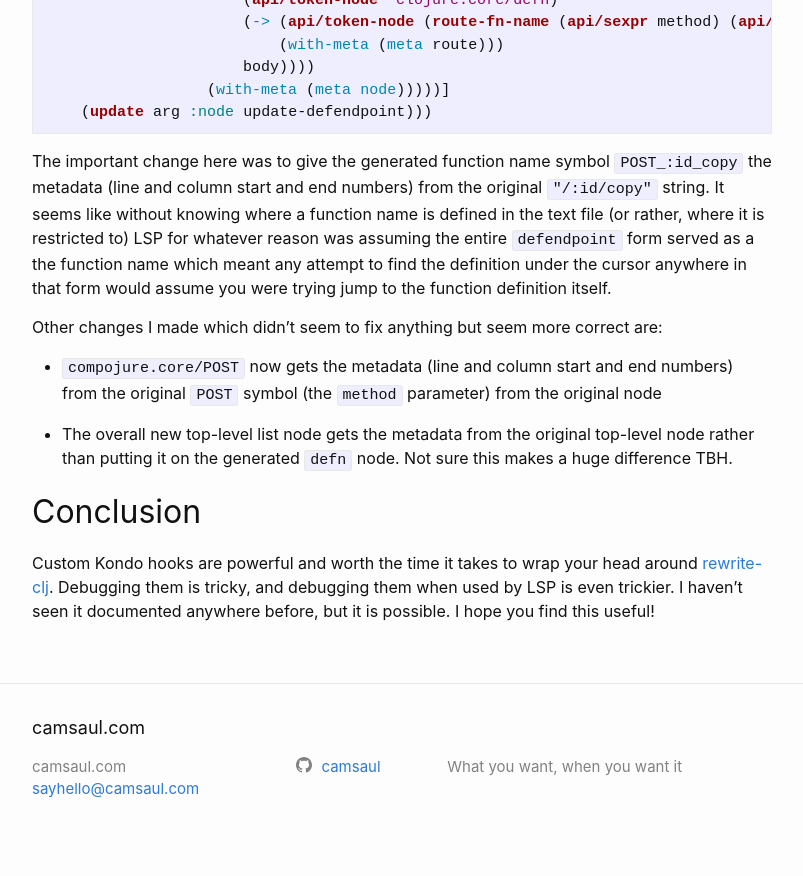
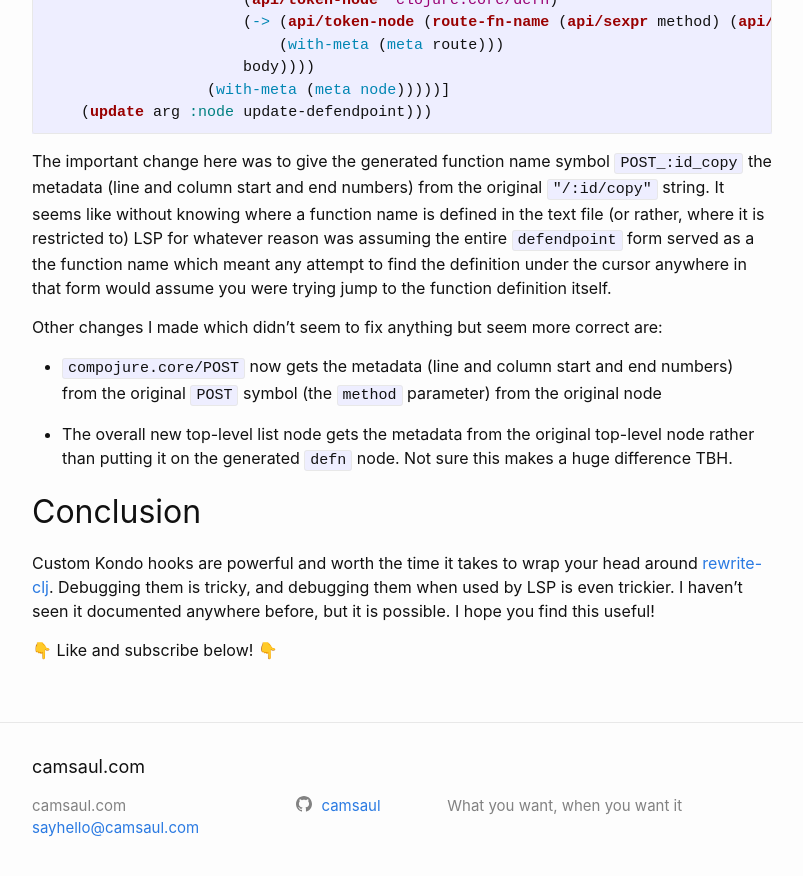
Before and after one commit to camsaul/camsaul.com, a Jekyll site: the page built from _posts/2024-09-04-debugging-clojure-lsp-jump-to-definition.markdown, in a window 1280 px wide and 900 px high, scrolled down 5243 px. Shown: the top 876 px of the window, without its empty margins (238-1041 px from the left). Built offline with Jekyll 4.4.1, drawn with Linux system fonts in a browser that asks for light colours; a script that is not in the unit is left out.

Commit message:
Like and subscribe!

```diff
--- a/_posts/2024-09-04-debugging-clojure-lsp-jump-to-definition.markdown
+++ b/_posts/2024-09-04-debugging-clojure-lsp-jump-to-definition.markdown
@@ -267,3 +267,5 @@ Other changes I made which didn't seem to fix anything but seem more correct are
 Custom Kondo hooks are powerful and worth the time it takes to wrap your head around
 [rewrite-clj](https://github.com/clj-commons/rewrite-clj). Debugging them is tricky, and debugging them when used by LSP
 is even trickier. I haven't seen it documented anywhere before, but it is possible. I hope you find this useful!
+
+👇 Like and subscribe below! 👇
```
